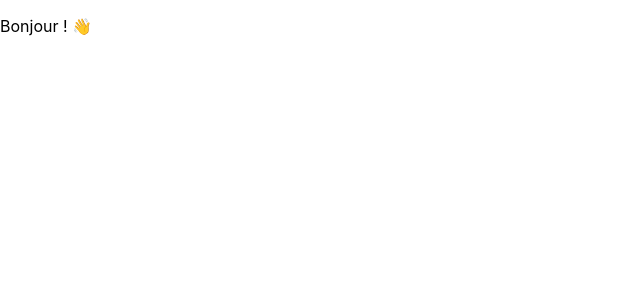
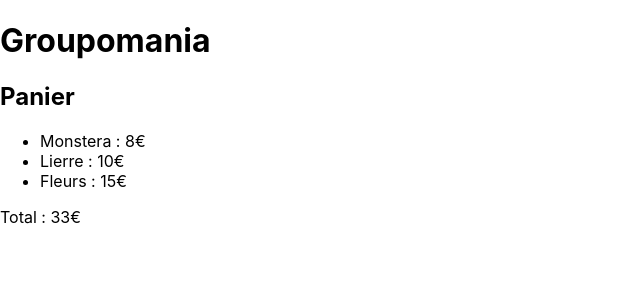
Before and after one commit to MarionCd/Marion_Carraud_7_27012022, a React (Create React App) app in the folder groupomania/: page / in a window 1280 px wide. Shown: the top 300 px of the page, without its empty margins (0-640 px from the left). Built offline with nearby package versions, Linux system fonts and the light colour scheme.

Commit message:
cart - exercice react

```diff
--- a/groupomania/src/components/App.js
+++ b/groupomania/src/components/App.js
@@ -1,25 +1,13 @@
-// import logo from '../logo.svg';
-//import '../App.css';
+import Banner from './Banner'
+import Cart from './Cart'
 
 function App() {
-  return (
-    <div className="App">
-      <header className="App-header">
-        {/* <img src={logo} className="App-logo" alt="logo" /> */}
-        <p>
-          Bonjour ! 👋
-        </p>
-        {/* <a
-          className="App-link"
-          href="https://reactjs.org"
-          target="_blank"
-          rel="noopener noreferrer"
-        >
-          Learn React
-        </a> */}
-      </header>
-    </div>
-  );
-}
+    return (
+      <div>
+        <Banner />
+        <Cart />
+      </div>
+    )
+  }
 
-export default App;
+export default App
--- a/groupomania/src/components/Banner.js
+++ b/groupomania/src/components/Banner.js
@@ -1,5 +1,5 @@
 function Banner() {
-    return <h1>La maison jungle</h1>
+    return <h1>Groupomania</h1>
 }
 
 export default Banner
--- /dev/null
+++ b/groupomania/src/components/Cart.js
@@ -0,0 +1,18 @@
+
+function Cart() {
+    const monsteraPrice = 8
+    const ivyPrice = 10
+    const flowerPrice = 15
+    return (<div>
+        <h2>Panier</h2>
+        <ul>
+        <li>Monstera : {monsteraPrice}€</li>
+         <li>Lierre : {ivyPrice}€</li>
+         <li>Fleurs : {flowerPrice}€</li>
+        </ul>
+          Total : {monsteraPrice + ivyPrice + flowerPrice }€
+          </div>)
+    }
+
+
+export default Cart
--- a/groupomania/src/index.js
+++ b/groupomania/src/index.js
@@ -2,6 +2,7 @@
 import ReactDOM from 'react-dom';
 import './index.css';
 import App from './components/App';
+
 // import reportWebVitals from './reportWebVitals';
 
 ReactDOM.render(
```
